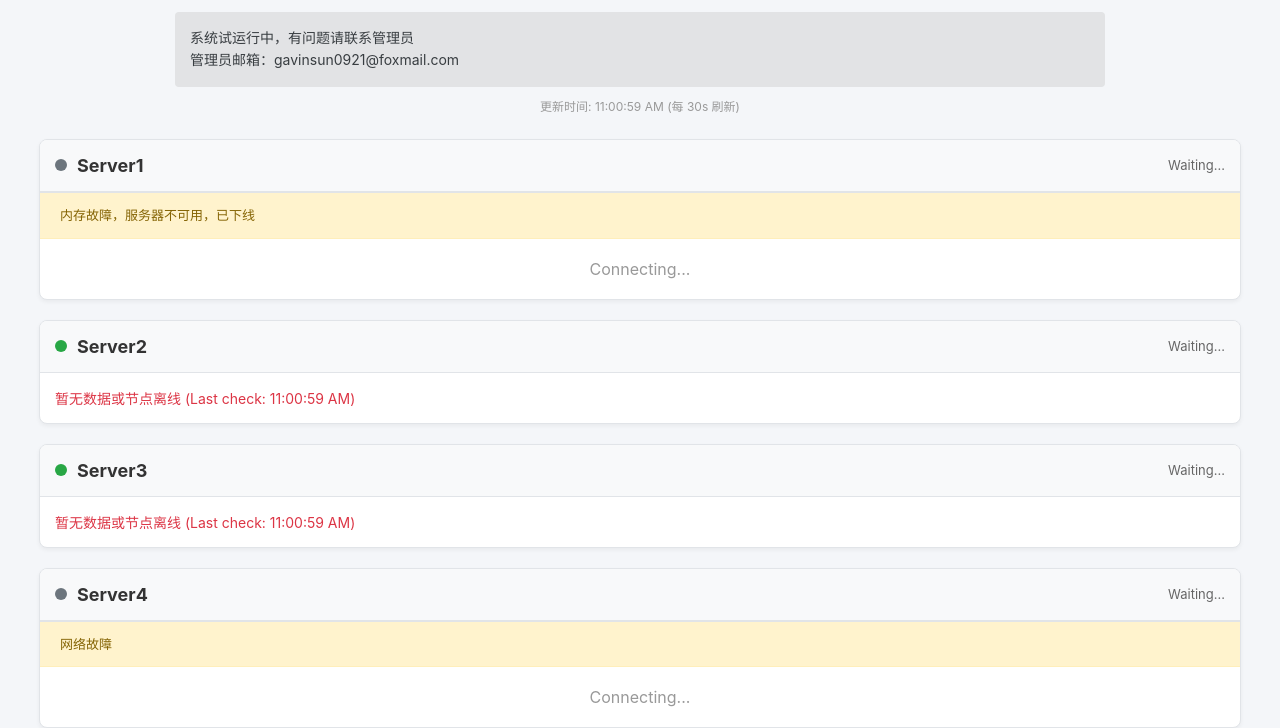
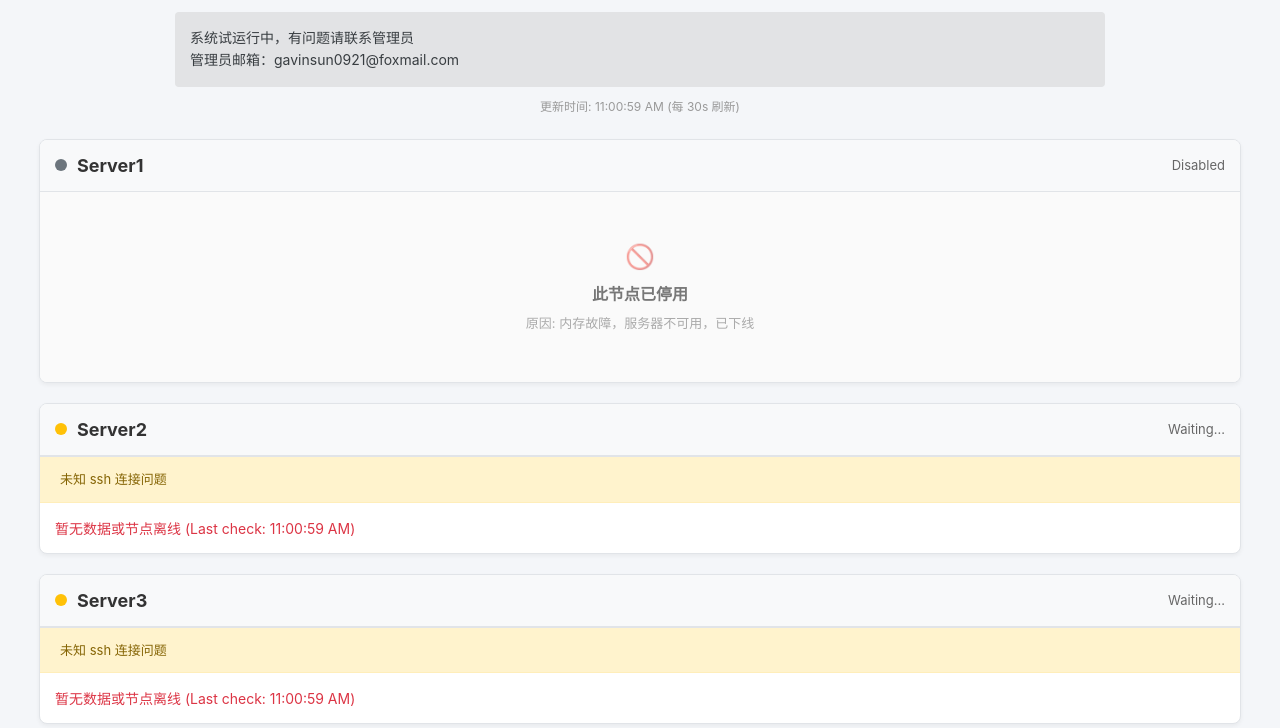
Before and after one commit to GavinSun0921/NPUCVR-GPUWeb, a plain HTML site: page index.html in a window 1280 px wide. Shown: the part 83-811 px from the top of the page. Drawn offline with Linux system fonts and the light colour scheme; no server answers.

Commit message:
update README

```diff
--- a/config/nodes.json
+++ b/config/nodes.json
@@ -5,18 +5,18 @@
         "order": 1
     },
     "Server2": {
-        "status": "available",
-        "notice": "",
+        "status": "maintenance",
+        "notice": "未知 ssh 连接问题",
         "order": 2
     },
     "Server3": {
-        "status": "available",
-        "notice": "",
+        "status": "maintenance",
+        "notice": "未知 ssh 连接问题",
         "order": 3
     },
     "Server4": {
         "status": "disabled",
-        "notice": "网络故障",
+        "notice": "网络故障，服务器不可用，已下线",
         "order": 4
     },
     "Server5": {
--- a/index.html
+++ b/index.html
@@ -210,7 +210,7 @@
         }
     }
 
-    function renderLayout() {
+function renderLayout() {
         const container = document.getElementById('node-container');
         container.innerHTML = '';
 
@@ -223,11 +223,39 @@
             card.id = `card-${nodeName}`;
 
             const statusColorClass = `status-${meta.status}`;
+            const isDisabled = meta.status === 'disabled';
 
+            // --- 逻辑变更开始 ---
+
+            // 1. 公告栏逻辑：如果是 disabled 状态，我们不在顶部显示黄色公告栏
             let noticeHtml = '';
-            if (meta.notice && meta.notice.trim() !== "") {
+            // 只有当节点 "非 disabled" 且 "有公告" 时，才显示黄色公告栏
+            if (!isDisabled && meta.notice && meta.notice.trim() !== "") {
                 noticeHtml = `<div class="node-notice-box">${meta.notice}</div>`;
             }
+
+            // 2. 内容区初始状态逻辑
+            let initContentHtml = '';
+
+            if (isDisabled) {
+                // 如果是 disabled，直接显示停用原因
+                const reason = meta.notice || "暂无停用说明";
+                initContentHtml = `
+                    <div style="padding: 50px 20px; text-align: center; color: #999; background-color: #fafafa;">
+                        <div style="font-size: 24px; margin-bottom: 10px; opacity: 0.5;">🚫</div>
+                        <div style="font-size: 16px; font-weight: bold; color: #777; margin-bottom: 8px;">此节点已停用</div>
+                        <div style="font-size: 13px; color: #aaa;">原因: ${reason}</div>
+                    </div>
+                `;
+            } else {
+                // 如果是正常节点，显示 Connecting...
+                initContentHtml = `<div style="padding:20px; text-align:center; color:#999;">Connecting...</div>`;
+            }
+
+            // 3. 右上角状态文字
+            const statusText = isDisabled ? 'Disabled' : 'Waiting...';
+
+            // --- 逻辑变更结束 ---
 
             card.innerHTML = `
                 <div class="card-header">
@@ -236,14 +264,14 @@
                         ${nodeName}
                     </div>
                     <div class="node-meta">
-                        <span id="time-${nodeName}">Waiting...</span>
+                        <span id="time-${nodeName}">${statusText}</span>
                     </div>
                 </div>
 
                 ${noticeHtml}
 
                 <div id="content-${nodeName}">
-                    <div style="padding:20px; text-align:center; color:#999;">Connecting...</div>
+                    ${initContentHtml}
                 </div>
             `;
             container.appendChild(card);
```
Also changed, not shown: web.png (added), 1 other file.
